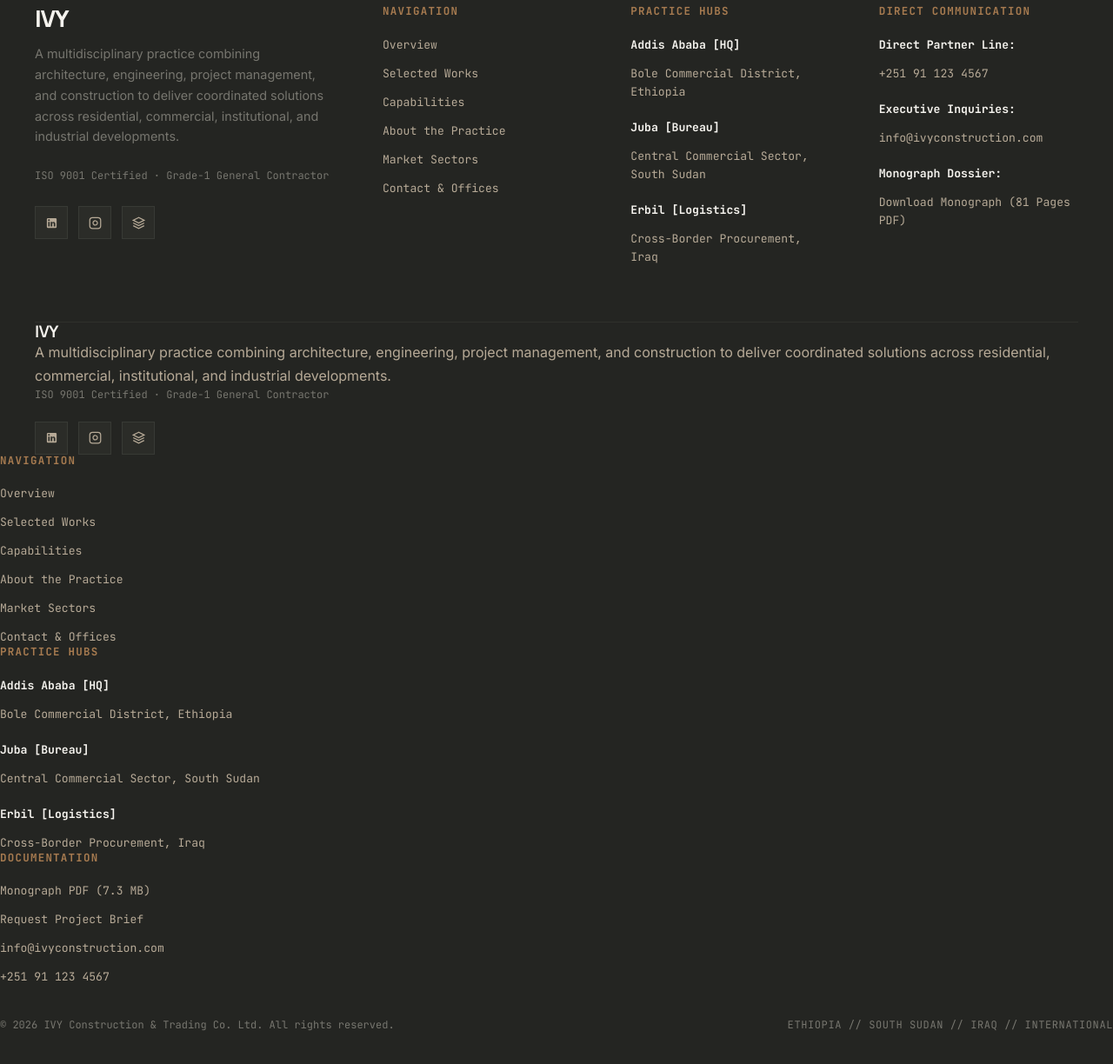
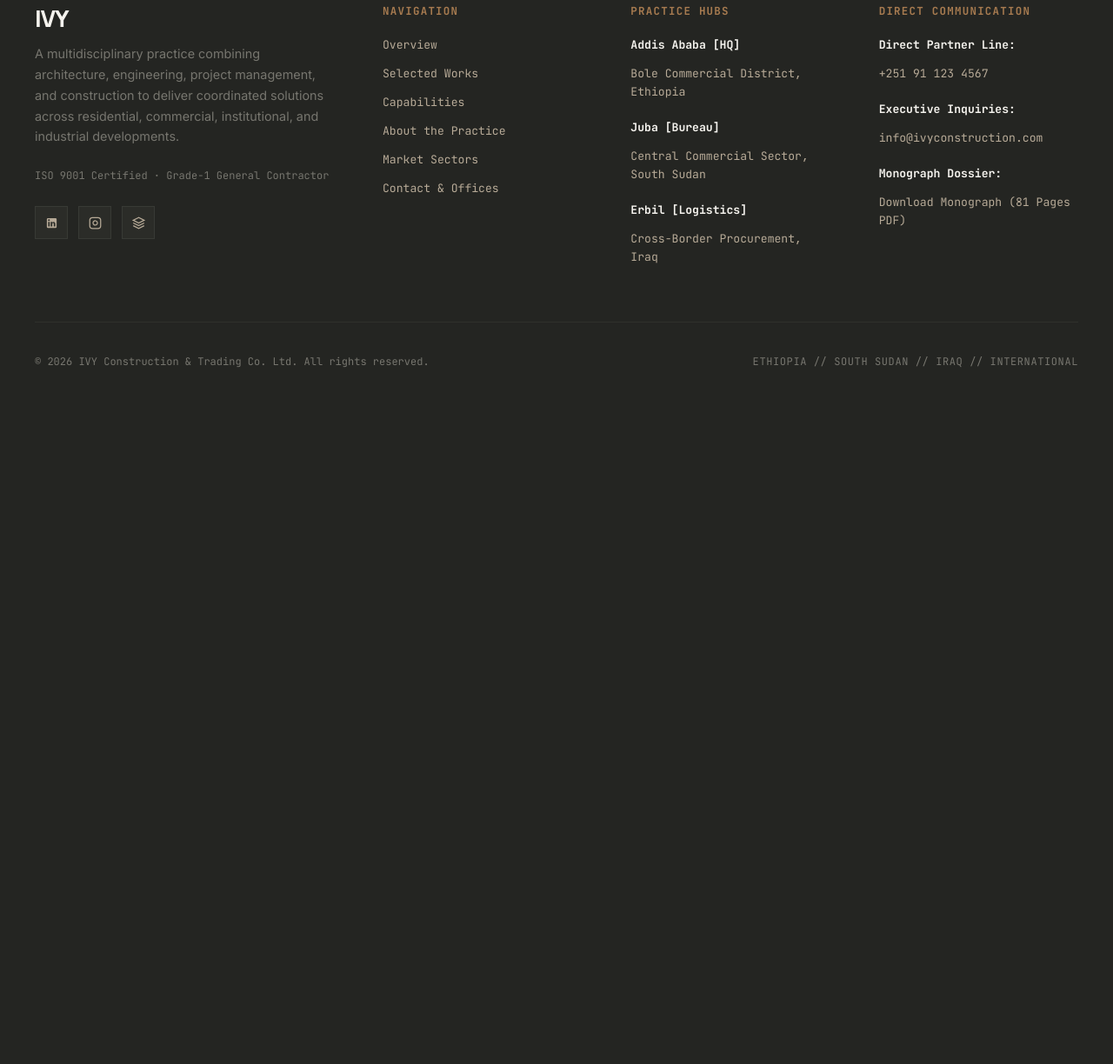
Before and after one commit to kaleab1221/ivy-architecture-portfolio, a plain HTML site: page index.html in a window 1280 px wide. Shown: the part 8160-9384 px from the top of the page at 87% size. After the commit the page ends 8626 px from the top, so only its background shows below. Drawn offline with Linux system fonts and the light colour scheme.

Commit message:
Consolidate footer columns into unified 4-column executive layout

```diff
--- a/index.html
+++ b/index.html
@@ -606,70 +606,6 @@
           </ul>
         </div>
       </div>
-          <h3>IVY<span class="brand-dot"></span></h3>
-          <p>
-            A multidisciplinary practice combining architecture, engineering, project management, and construction to deliver coordinated solutions across residential, commercial, institutional, and industrial developments.
-          </p>
-          <p style="font-family: var(--font-mono); font-size: 0.75rem; color: var(--text-muted);">
-            ISO 9001 Certified &middot; Grade-1 General Contractor
-          </p>
-          <div class="social-links" style="margin-top: 1.25rem;">
-            <a href="https://www.linkedin.com/company/ivy-construction" target="_blank" rel="noopener noreferrer" class="social-link" title="LinkedIn" aria-label="LinkedIn">
-              <svg width="15" height="15" viewBox="0 0 24 24" fill="currentColor">
-                <path d="M19 3a2 2 0 0 1 2 2v14a2 2 0 0 1-2 2H5a2 2 0 0 1-2-2V5a2 2 0 0 1 2-2h14m-.5 15.5v-5.3a3.26 3.26 0 0 0-3.26-3.26c-.85 0-1.84.52-2.28 1.3v-1.11h-2.79v8.37h2.79v-4.93c0-.77.62-1.4 1.39-1.4a1.4 1.4 0 0 1 1.4 1.4v4.93h2.75M6.88 8.56a1.68 1.68 0 0 0 1.68-1.68c0-.93-.75-1.69-1.68-1.69a1.69 1.69 0 0 0-1.69 1.69c0 .93.76 1.68 1.69 1.68m1.39 9.94v-8.37H5.5v8.37h2.77z"/>
-              </svg>
-            </a>
-            <a href="https://www.instagram.com/ivy.architecture" target="_blank" rel="noopener noreferrer" class="social-link" title="Instagram" aria-label="Instagram">
-              <svg width="15" height="15" viewBox="0 0 24 24" fill="none" stroke="currentColor" stroke-width="2">
-                <rect x="2" y="2" width="20" height="20" rx="5" ry="5"></rect>
-                <path d="M16 11.37A4 4 0 1 1 12.63 8 4 4 0 0 1 16 11.37z"></path>
-                <line x1="17.5" y1="6.5" x2="17.51" y2="6.5"></line>
-              </svg>
-            </a>
-            <a href="https://www.archdaily.com" target="_blank" rel="noopener noreferrer" class="social-link" title="ArchDaily Profile" aria-label="ArchDaily">
-              <svg width="15" height="15" viewBox="0 0 24 24" fill="none" stroke="currentColor" stroke-width="2">
-                <polygon points="12 2 2 7 12 12 22 7 12 2"></polygon>
-                <polyline points="2 17 12 22 22 17"></polyline>
-                <polyline points="2 12 12 17 22 12"></polyline>
-              </svg>
-            </a>
-          </div>
-        </div>
-
-        <div class="footer-col">
-          <h4>Navigation</h4>
-          <ul>
-            <li><a href="#hero">Overview</a></li>
-            <li><a href="#projects">Selected Works</a></li>
-            <li><a href="#capabilities">Capabilities</a></li>
-            <li><a href="#about">About the Practice</a></li>
-            <li><a href="#expertise">Market Sectors</a></li>
-            <li><a href="#contact">Contact &amp; Offices</a></li>
-          </ul>
-        </div>
-
-        <div class="footer-col">
-          <h4>Practice Hubs</h4>
-          <ul>
-            <li><strong style="color: var(--text-primary);">Addis Ababa [HQ]</strong></li>
-            <li>Bole Commercial District, Ethiopia</li>
-            <li style="margin-top: 0.5rem;"><strong style="color: var(--text-primary);">Juba [Bureau]</strong></li>
-            <li>Central Commercial Sector, South Sudan</li>
-            <li style="margin-top: 0.5rem;"><strong style="color: var(--text-primary);">Erbil [Logistics]</strong></li>
-            <li>Cross-Border Procurement, Iraq</li>
-          </ul>
-        </div>
-
-        <div class="footer-col">
-          <h4>Documentation</h4>
-          <ul>
-            <li><a href="IVY-CONSTRUCTION-PORTFOLIO.pdf" download>Monograph PDF (7.3 MB)</a></li>
-            <li><a href="#contact">Request Project Brief</a></li>
-            <li><a href="mailto:info@ivyconstruction.com">info@ivyconstruction.com</a></li>
-            <li><a href="tel:+251911234567">+251 91 123 4567</a></li>
-          </ul>
-        </div>
-      </div>
 
       <div class="footer-legal-bar">
         <div>
```
